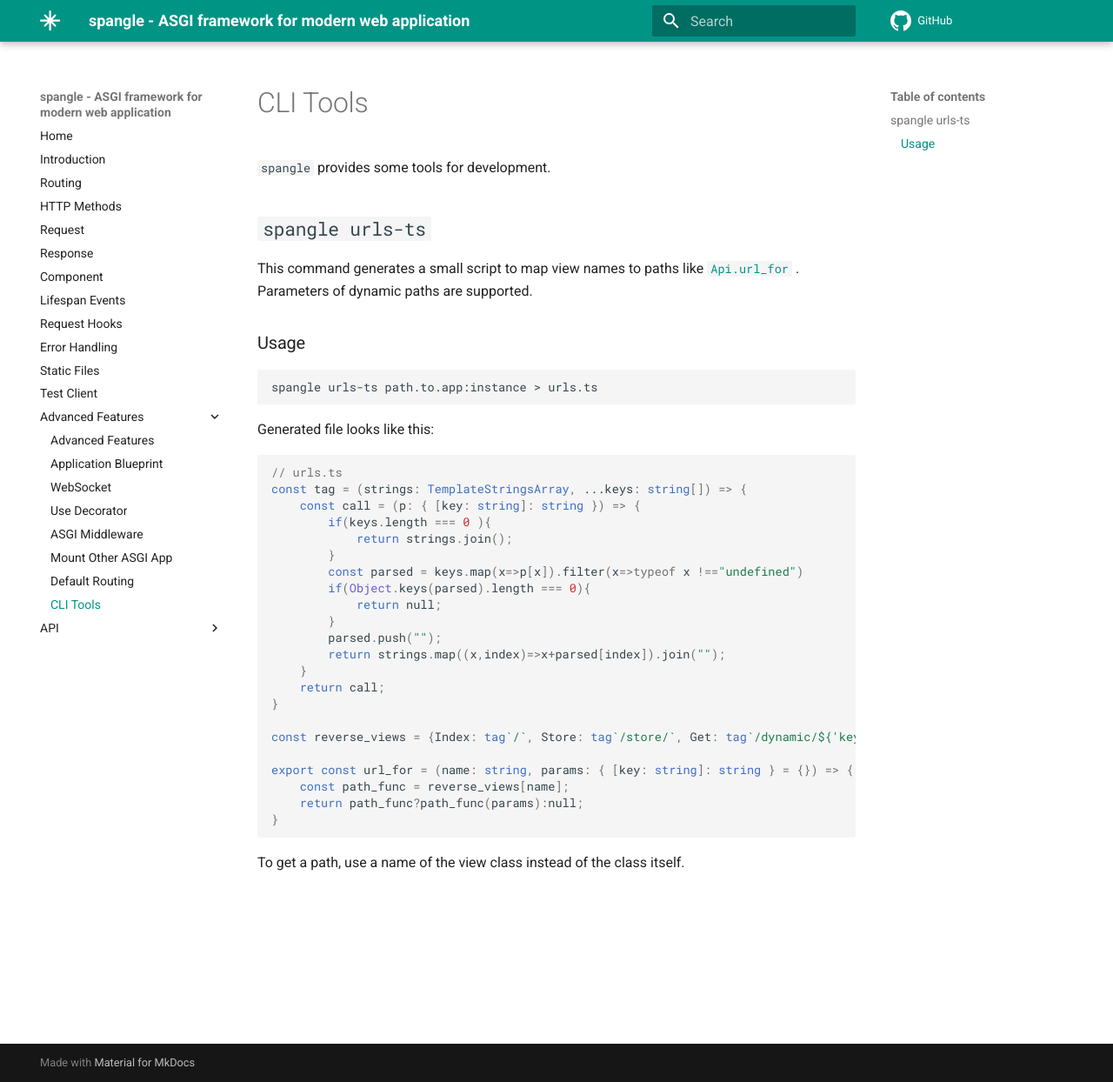
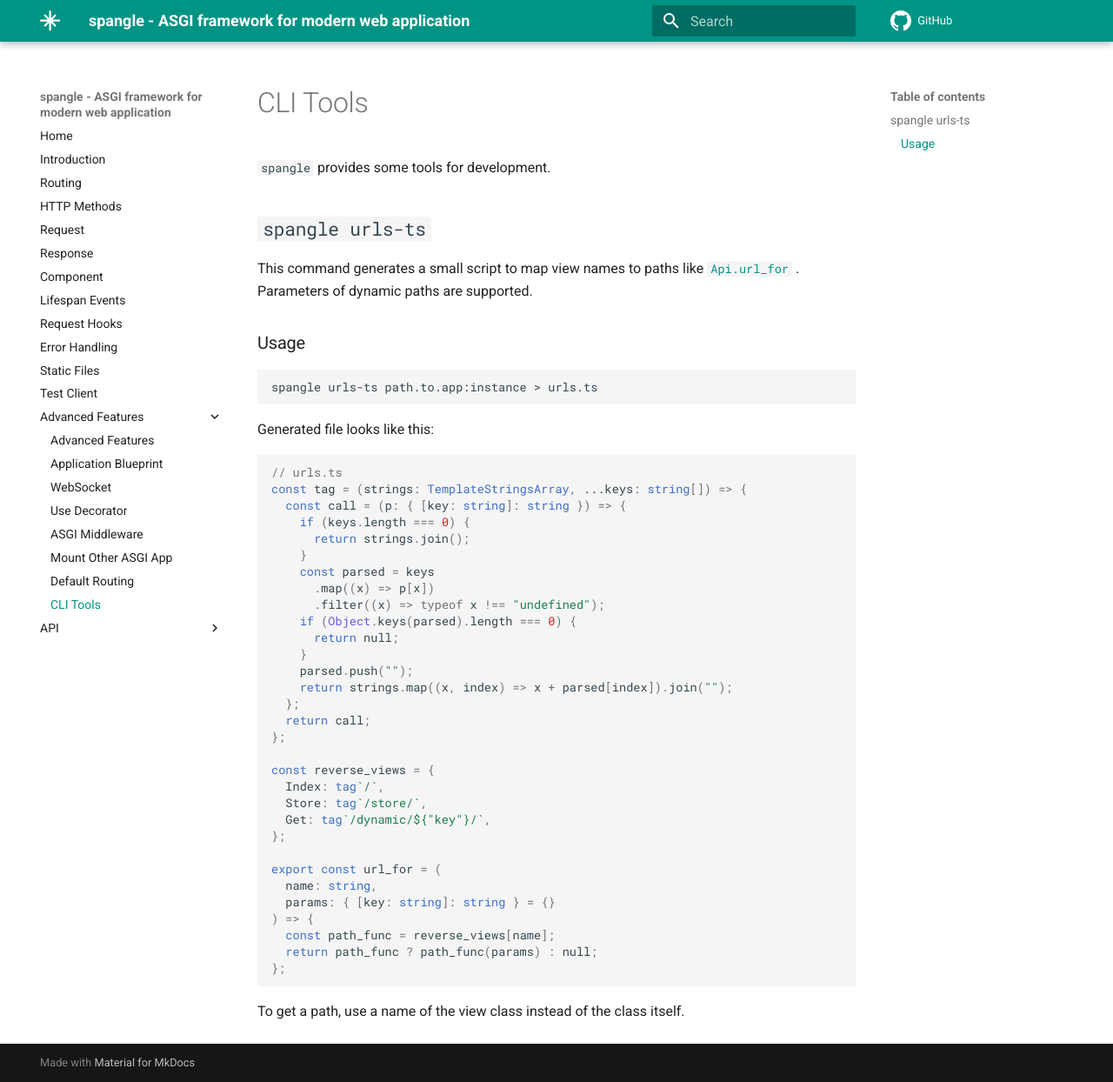
Before and after one commit to tkamenoko/spangle, an MkDocs documentation site: the page built from markdown/advanced/cli-tools.md, in a window 1280 px wide and 1244 px high. Shown: the whole window at 87% size. Built offline with MkDocs 1.6.1 and Material for MkDocs 9.7.7, drawn with Linux system fonts in a browser that asks for light colours; comment, search, counter and statistics services are not loaded; part of the change alters nothing that is shown.

Commit message:
fix: cli

````diff
--- a/markdown/advanced/cli-tools.md
+++ b/markdown/advanced/cli-tools.md
@@ -1,3 +1,7 @@
+---
+version: v0.8.0
+---
+
 # CLI Tools
 
 `spangle` provides some tools for development.
@@ -17,27 +21,35 @@ Generated file looks like this:
 ```ts
 // urls.ts
 const tag = (strings: TemplateStringsArray, ...keys: string[]) => {
-    const call = (p: { [key: string]: string }) => {
-        if(keys.length === 0 ){
-            return strings.join();
-        }
-        const parsed = keys.map(x=>p[x]).filter(x=>typeof x !=="undefined")
-        if(Object.keys(parsed).length === 0){
-            return null;
-        }
-        parsed.push("");
-        return strings.map((x,index)=>x+parsed[index]).join("");
+  const call = (p: { [key: string]: string }) => {
+    if (keys.length === 0) {
+      return strings.join();
     }
-    return call;
-}
+    const parsed = keys
+      .map((x) => p[x])
+      .filter((x) => typeof x !== "undefined");
+    if (Object.keys(parsed).length === 0) {
+      return null;
+    }
+    parsed.push("");
+    return strings.map((x, index) => x + parsed[index]).join("");
+  };
+  return call;
+};
 
-const reverse_views = {Index: tag`/`, Store: tag`/store/`, Get: tag`/dynamic/${'key'}/`}
+const reverse_views = {
+  Index: tag`/`,
+  Store: tag`/store/`,
+  Get: tag`/dynamic/${"key"}/`,
+};
 
-export const url_for = (name: string, params: { [key: string]: string } = {}) => {
-    const path_func = reverse_views[name];
-    return path_func?path_func(params):null;
-}
-
+export const url_for = (
+  name: string,
+  params: { [key: string]: string } = {}
+) => {
+  const path_func = reverse_views[name];
+  return path_func ? path_func(params) : null;
+};
 ```
 
 To get a path, use a name of the view class instead of the class itself.
````
